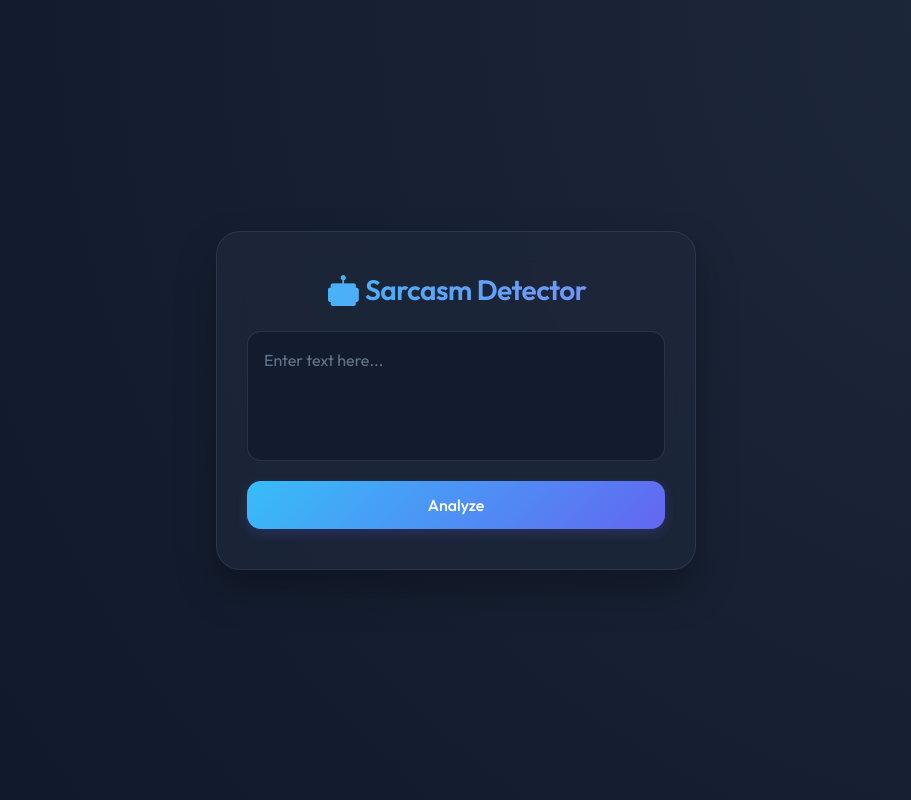
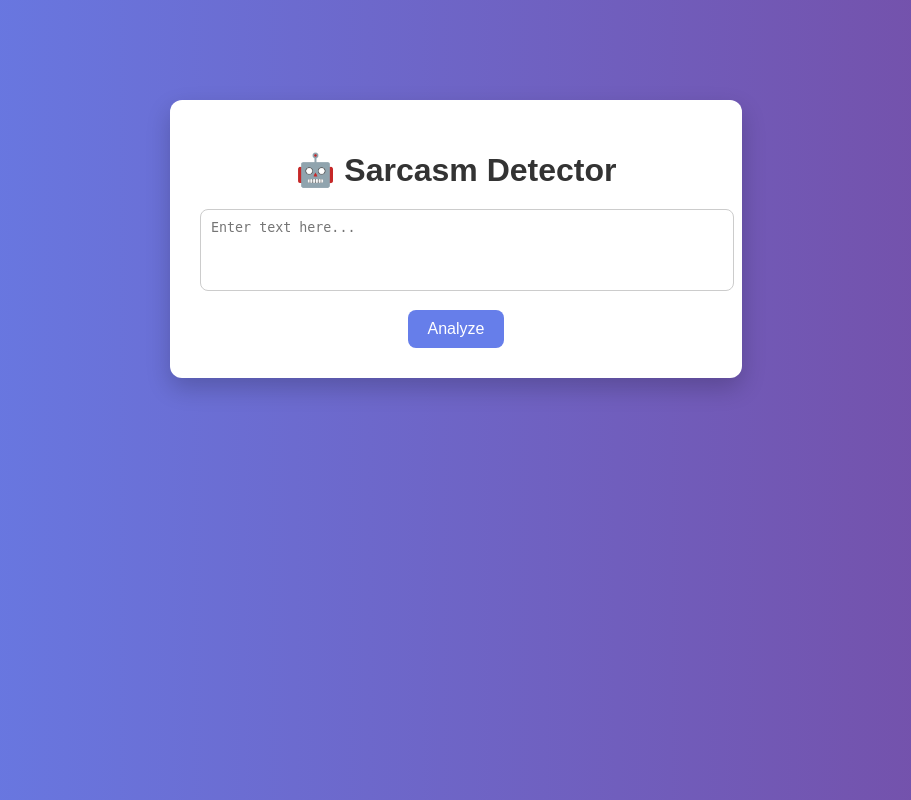
Before and after one commit to kaushal-Prakash/sarcasm-detection-ml-mini-project, a Django app: page / in a window 1280 px wide. Shown: the whole page, without its empty margins (184-1095 px from the left). Run offline with Django 5.2, Linux system fonts and the light colour scheme.

Commit message:
feat: add stylesheet to define UI layout and styling for sarcasm detection interface

```diff
--- a/sarcasm_detection_project/sarcasm_app/static/style.css
+++ b/sarcasm_detection_project/sarcasm_app/static/style.css
@@ -1,155 +1,67 @@
-@import url('https://fonts.googleapis.com/css2?family=Outfit:wght@300;400;500;600;700&display=swap');
-
-* {
-    box-sizing: border-box;
+body {
+  font-family: Arial, sans-serif;
+  background: linear-gradient(to right, #667eea, #764ba2);
   margin: 0;
   padding: 0;
-    font-family: 'Outfit', -apple-system, BlinkMacSystemFont, "Segoe UI", Roboto, Helvetica, Arial, sans-serif;
-}
-
-body {
-    background: radial-gradient(circle at top right, #1e293b, #0f172a);
-    min-height: 100vh;
-    display: flex;
-    align-items: center;
-    justify-content: center;
-    color: #f8fafc;
-    padding: 20px;
+  color: #333;
 }
 
 .container {
-    width: 100%;
-    max-width: 480px;
-    background: rgba(30, 41, 59, 0.7);
-    backdrop-filter: blur(16px);
-    -webkit-backdrop-filter: blur(16px);
-    padding: 40px 30px;
-    border-radius: 24px;
-    border: 1px solid rgba(255, 255, 255, 0.08);
-    box-shadow: 0 20px 40px rgba(0, 0, 0, 0.3);
+  width: 40%;
+  margin: 100px auto;
+  background: white;
+  padding: 30px;
+  border-radius: 12px;
+  box-shadow: 0 10px 25px rgba(0, 0, 0, 0.2);
   text-align: center;
-    transition: transform 0.3s ease, box-shadow 0.3s ease;
-}
-
-.container:hover {
-    transform: translateY(-2px);
-    box-shadow: 0 22px 45px rgba(0, 0, 0, 0.4);
 }
 
 h1 {
-    font-size: 28px;
-    font-weight: 600;
-    margin-bottom: 24px;
-    background: linear-gradient(135deg, #38bdf8, #818cf8);
-    -webkit-background-clip: text;
-    -webkit-text-fill-color: transparent;
-    letter-spacing: -0.5px;
-}
-
-form {
-    display: flex;
-    flex-direction: column;
-    gap: 20px;
+  margin-bottom: 20px;
 }
 
 textarea {
   width: 100%;
-    padding: 16px;
-    background: rgba(15, 23, 42, 0.6);
-    border: 1px solid rgba(255, 255, 255, 0.1);
-    color: #f1f5f9;
-    border-radius: 14px;
+  padding: 10px;
+  border-radius: 8px;
+  border: 1px solid #ccc;
   resize: none;
-    font-size: 16px;
-    line-height: 1.5;
-    outline: none;
-    transition: all 0.2s ease;
-}
-
-textarea::placeholder {
-    color: #64748b;
-}
-
-textarea:focus {
-    border-color: #38bdf8;
-    box-shadow: 0 0 0 3px rgba(56, 189, 248, 0.15);
-    background: rgba(15, 23, 42, 0.8);
 }
 
 button {
-    padding: 14px 28px;
+  margin-top: 15px;
+  padding: 10px 20px;
   border: none;
-    background: linear-gradient(135deg, #38bdf8, #6366f1);
+  background: #667eea;
   color: white;
-    border-radius: 14px;
-    font-weight: 500;
+  border-radius: 8px;
+  cursor: pointer;
   font-size: 16px;
-    cursor: pointer;
-    transition: all 0.2s ease;
-    box-shadow: 0 4px 12px rgba(99, 102, 241, 0.2);
 }
 
 button:hover {
-    transform: translateY(-1px);
-    box-shadow: 0 6px 20px rgba(99, 102, 241, 0.3);
-    filter: brightness(1.05);
-}
-
-button:active {
-    transform: translateY(1px);
+  background: #5a67d8;
 }
 
 .result-box {
-    margin-top: 24px;
-    padding: 20px;
-    border-radius: 16px;
-    border: 1px solid transparent;
-    animation: fadeIn 0.4s ease-out;
-}
-
-@keyframes fadeIn {
-    from {
-        opacity: 0;
-        transform: translateY(10px);
-    }
-    to {
-        opacity: 1;
-        transform: translateY(0);
-    }
-}
-
-.result-box h2 {
-    font-size: 22px;
-    font-weight: 600;
-    margin-bottom: 6px;
-}
-
-.result-box p {
-    font-size: 14px;
-    opacity: 0.85;
+  margin-top: 20px;
+  padding: 15px;
+  border-radius: 8px;
 }
 
 .sarcastic {
-    background: rgba(239, 68, 68, 0.1);
-    border-color: rgba(239, 68, 68, 0.2);
-    color: #fca5a5;
+  background: #ffe5e5;
+  color: #b30000;
 }
 
 .not-sarcastic {
-    background: rgba(34, 197, 94, 0.1);
-    border-color: rgba(34, 197, 94, 0.2);
-    color: #86efac;
+  background: #e6ffed;
+  color: #006600;
 }
 
 a {
   display: inline-block;
-    margin-top: 24px;
+  margin-top: 15px;
   text-decoration: none;
-    color: #94a3b8;
-    font-size: 15px;
-    transition: color 0.2s ease;
+  color: #667eea;
 }
-
-a:hover {
-    color: #f1f5f9;
-}
```
Lines whose indentation alone changed are shown as unchanged.
